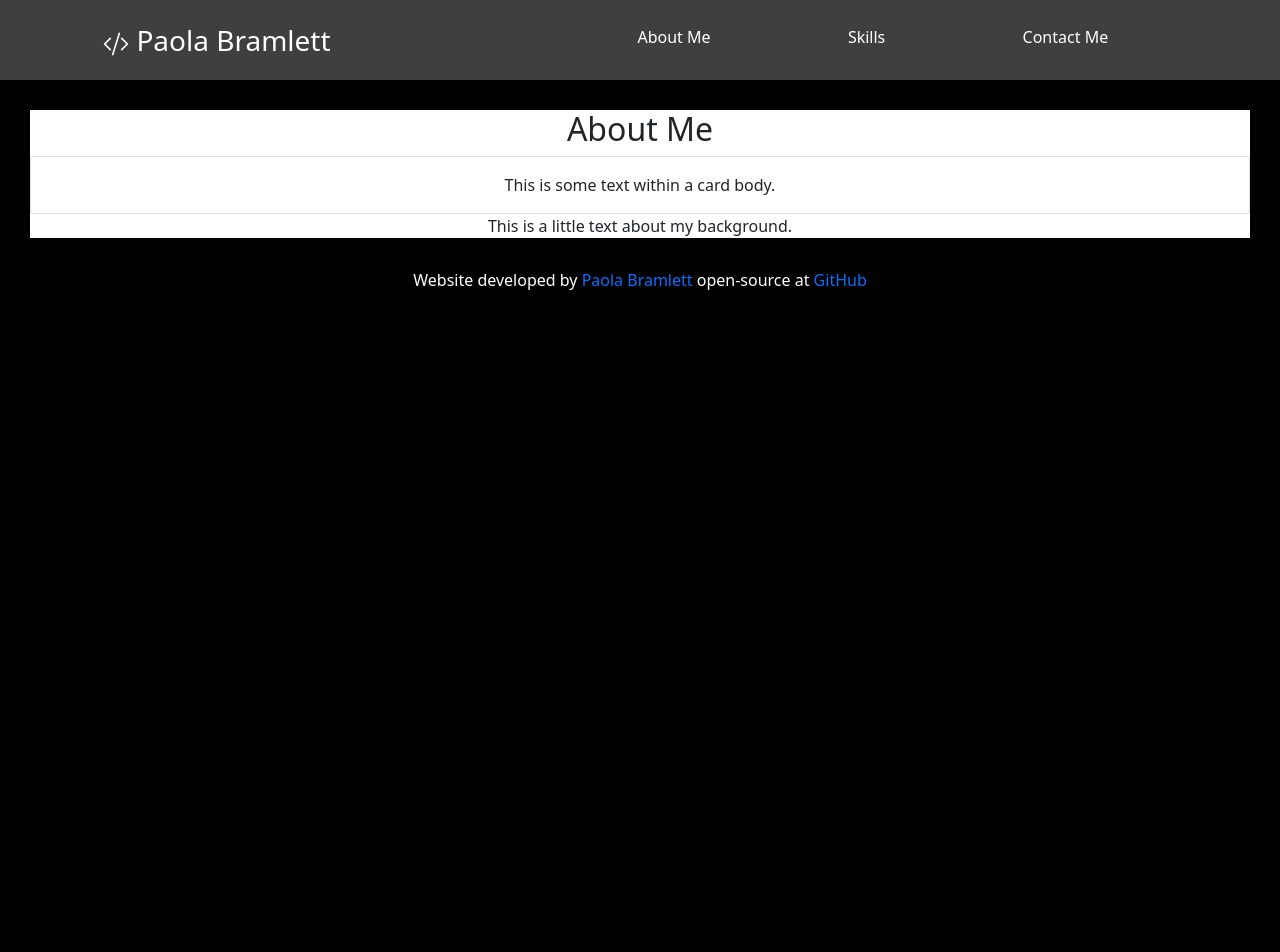
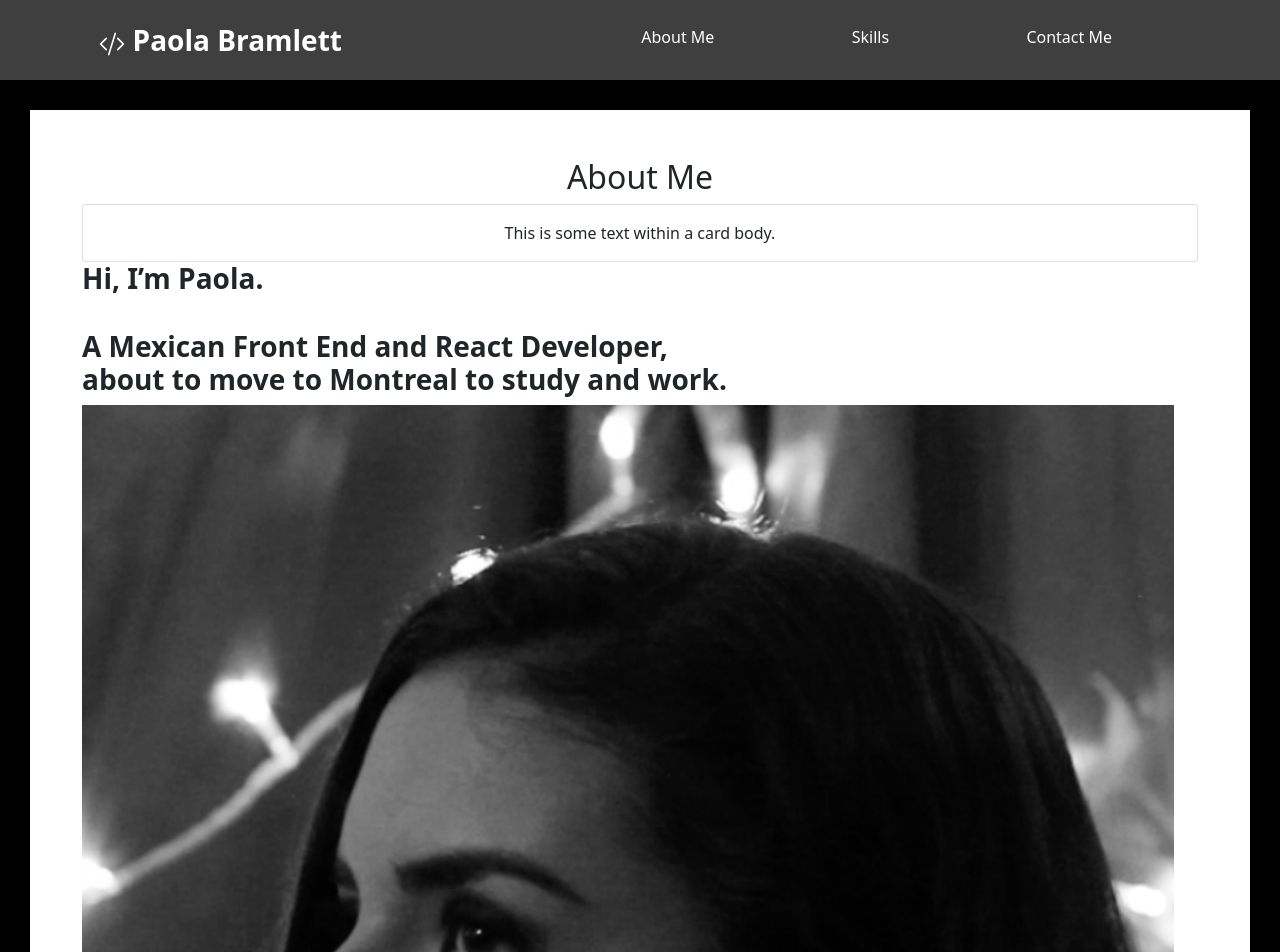
Before and after one commit to paolabramlett/Paola-Bramlett-Website, a React (Create React App) app: page /AboutMe in a window 1280 px wide. Shown: the top 952 px of the page. Before the commit the page ends 800 px from the top, so only its background shows below. Built offline with nearby package versions, Linux system fonts and the light colour scheme.

Commit message:
added info to about page

```diff
--- a/src/AboutMe.js
+++ b/src/AboutMe.js
@@ -1,19 +1,61 @@
 import React from "react";
 import Card from 'react-bootstrap/Card';
+import Container from 'react-bootstrap/Container';
+import Row from 'react-bootstrap/Row';
+import Col from 'react-bootstrap/Row';
 
 export default function AboutMe() {
     return (
+        <Container>
         <div className="AboutMe">
+            <br />
+            <br />
             <h2>
                 About Me
             </h2>
             <Card>
                 <Card.Body>This is some text within a card body.</Card.Body>
             </Card>
+            <Row>
+
+            <Col clasName="col-xs-6">
+            <br />
+            <br />
+            <h3>
+                Hi, I’m Paola.
+            <br />
+            <br />
+                A Mexican Front End and React Developer,
+            <br/>
+                about to move to Montreal to study and work.
+            </h3>
+            </Col>
+            <Col className="col-xs-6">
+                <img src="/images/paolauno.PNG" className="mw-100"/>
+            </Col>
+
+            <Col sm={2}>
+            <br />
+            <br />
             <p>
-                This is a little text about my background.
+                I’m from a small fishing and surfing town in Mexico called Puerto Escondido,
+                I attended FilmSchool in Mexico City back in 2012 - 2015. Afterwards I specialized in
+                Social Media Marketing with the SoMe Academy back in 2016-2017. Since then, I’ve been working as a Freelance Community Manager and Content Creator for over 13 companies in the State of Oaxaca.
+            <br />
+            <br />
+                Over the last 4 years I’ve learnt a lot about graphic design and the creation of content that helped companies achieve their goals. I’m always eager to learn more.
+            <br />
+            <br />
+                <strong>Feel free to contact me for any project collaboration.</strong>
             </p>
+            </Col>
+            <br />
+            <br />
+            </Row>
+
 
         </div>
-    )
+        </Container>
+
+    );
 }
--- a/src/App.css
+++ b/src/App.css
@@ -31,3 +31,14 @@ nav {
   list-style: none;
   text-decoration: none;
 }
+
+p {
+  font-size: 14px;
+  text-align: justify;
+  line-height: 18px;
+}
+
+h3 {
+  text-align: left;
+  font-weight: 800;
+}
--- a/src/App.js
+++ b/src/App.js
@@ -34,18 +34,41 @@ const Home = () => (
   <div>
     <Container>
         <header>
-          <Row>
-            <Col sm={8}>
+        <br />
               <h1>
                 Paola Bramlett <em> - web developer</em>
               </h1>
+              <br />
+          <Row xs={2} md={2}>
+            <Col>
+              <Image src="/images/IMG_2794.JPG" className="rounded mw-100 float-left" />
             </Col>
-            <Col xs={6} md={4}>
-              <Image src="/images/IMG_2794.JPG" className="thumbnail mx-auto d-block" />
+            <Col>
+              <p>
+                <strong>Hello, everyone! My name is Paola Monserrat Vásquez Bramlett,
+                 aka Paola Bramlett.</strong> I am a mexican front end and React developer
+                  looking for some great projects to be a part of.
+                  <br />
+                  <br />
+                  Recently graduated
+                   from SheCodes Front End Development and React Development.
+                    I'm a FilmSchool graduate who's been working in Social Media Marketing
+                    for small to medium businesses, creating valuable video and image
+                     content for their social media platforms.
+                     <br />
+                     <br />
+                     <strong>I'm always willing to learn and I enjoy taking new challanges. </strong>
+              </p>
             </Col>
+            </Row>
+            </header>
+            <br />
+            <br />
+
             <Experience />
-          </Row>
-        </header>
+            <br />
+
+
       </Container>
   </div>
 );
--- a/src/Experience.js
+++ b/src/Experience.js
@@ -3,9 +3,12 @@ import React from "react";
 export default function Experience() {
     return (
         <div>
+            <br />
             <h1>
                 Projects
             </h1>
+            <br />
+            <br />
             <div className="row row-cols-1 row-cols-md-2 g-4">
     <div className="col">
     <div className="card">
```
Also changed, not shown: public/images/paolauno.PNG (added), 1 other file (tests, documents, lock files or other folders).
